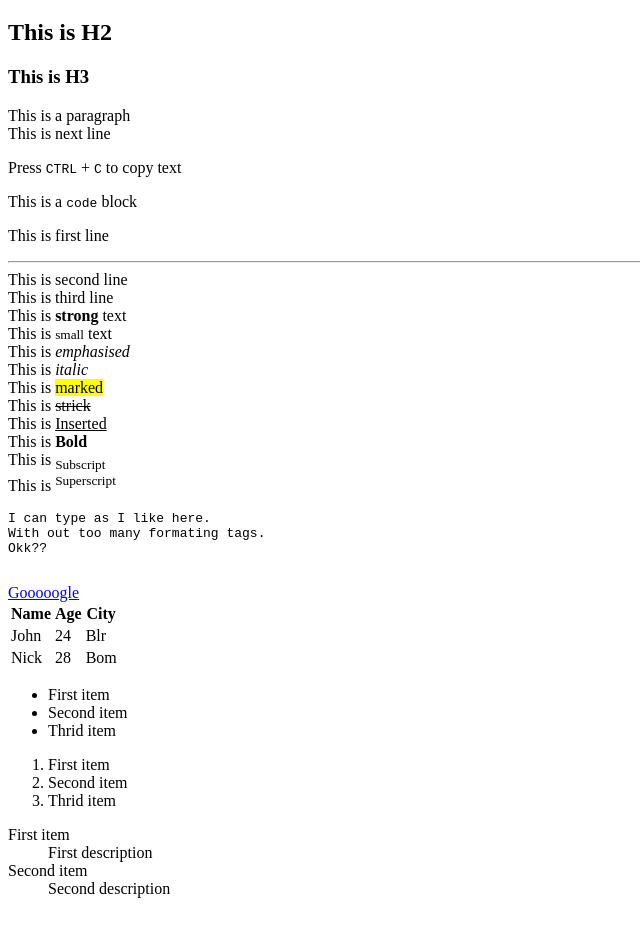
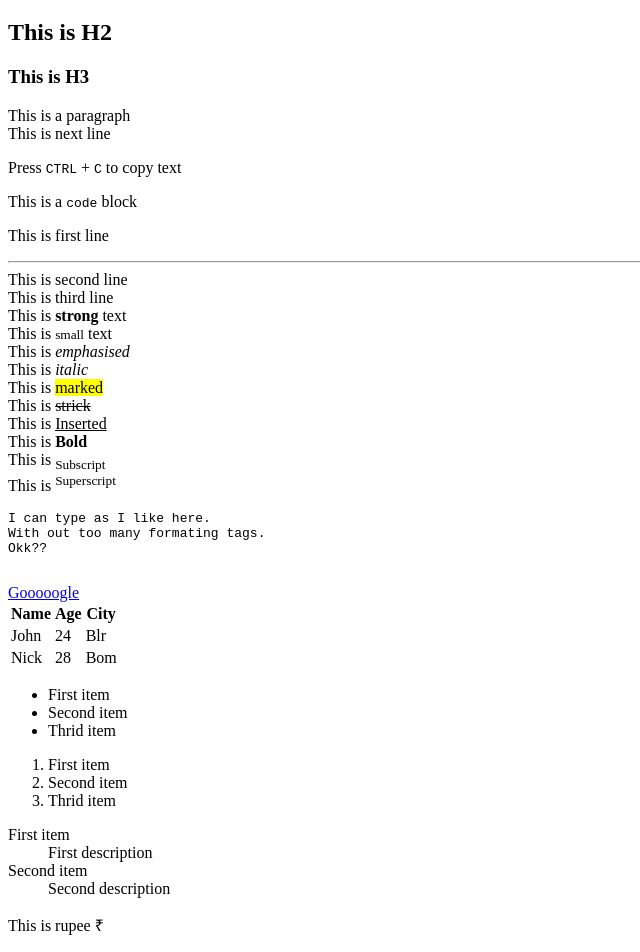
Before and after one commit to ThinkWithNikhil/Learning-to-code, a plain HTML site: page index.html in a window 1280 px wide. Shown: the part 61-1013 px from the top of the page, without its empty margins (0-640 px from the left). Before the commit the page ends 975 px from the top, so only its background shows below. Drawn offline with Linux system fonts and the light colour scheme.

Commit message:
Added rupee symbol

```diff
--- a/index.html
+++ b/index.html
@@ -76,4 +76,8 @@ Okk??
         <iframe src="https://www.youtube.com/watch?v=nu_pCVPKzTk&t=2527s"></iframe>
     </div>
     -->
+    <div>
+        <!-- This is symbols -->
+         <p> This is rupee &#8377;</p>
+    </div>
 </body>
```
